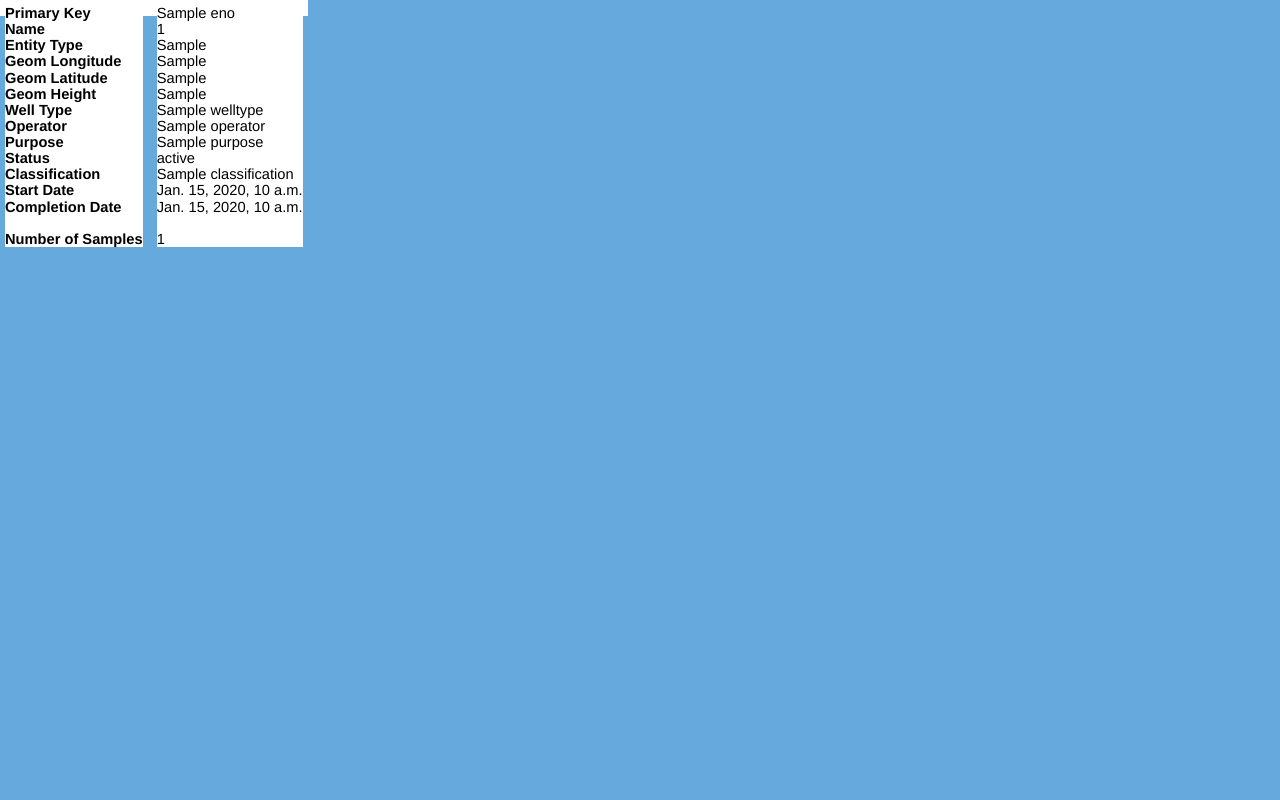
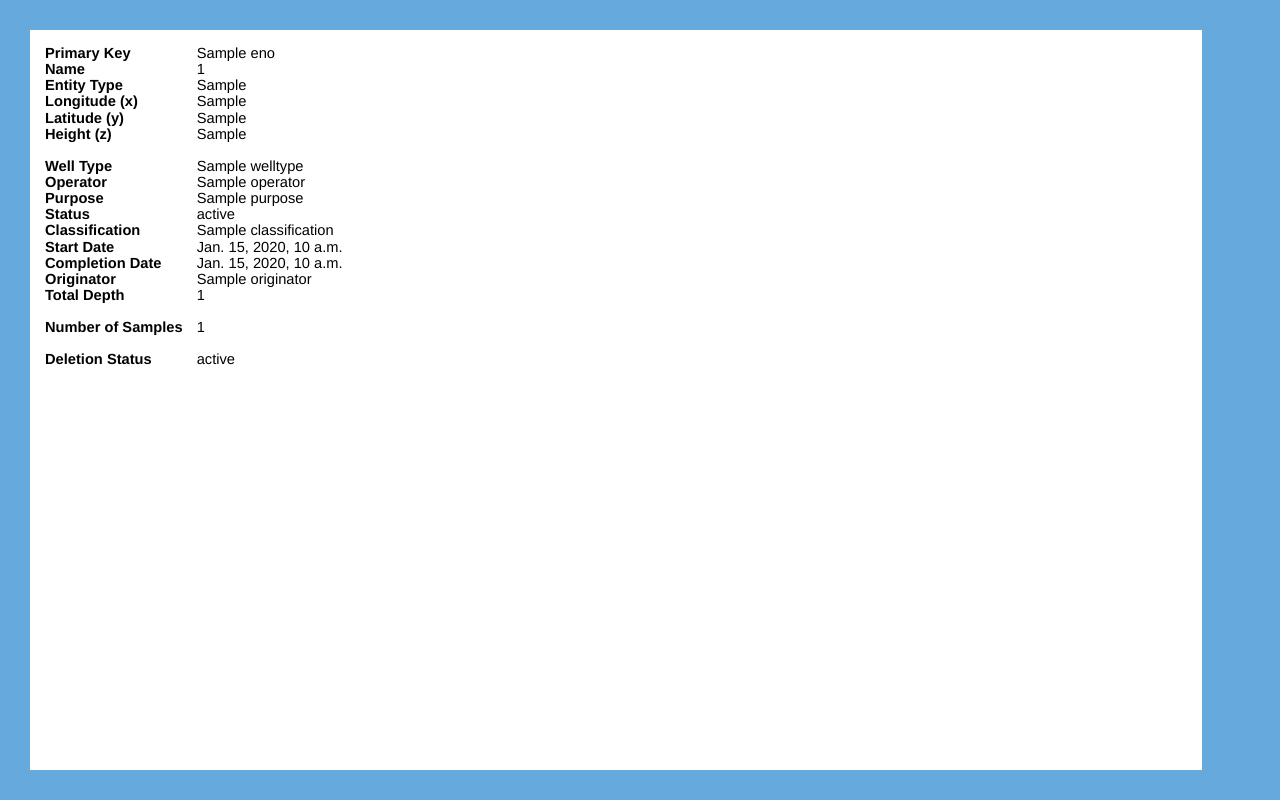
Before and after one commit to comtesacristain/rdis, a Django app: template data_manager/templates/duplicates/duplicate.html in a window 1280 px wide. Run offline with Django 3.2, Linux system fonts and the light colour scheme; the template is opened without the code that fills it: most values are stand-ins (such as "Sample title", 1, 10 or a date in 2020).

Commit message:
Added templates

```diff
--- a/data_manager/templates/duplicates/duplicate.html
+++ b/data_manager/templates/duplicates/duplicate.html
@@ -1,14 +1,22 @@
+<!doctype html> <!-- html5 -->
+<html lang="en"> <!-- lang="xx" is allowed, but NO xmlns="http://www.w3.org/1999/xhtml", lang:xml="", and so on -->
+<head>
+<meta http-equiv="x-ua-compatible" content="IE=Edge"/>
 {% load staticfiles %}
 
 <link rel="stylesheet" type="text/css" href="{% static 'style.css' %}" />
+</head>
+<body>
+<div class="content">
 <div class="duplicate">
   <div class="table header">
 	  <div>Primary Key</div>
 	  <div>Name</div>
 	  <div>Entity Type</div>
-	  <div>Geom Longitude</div>
-	  <div>Geom Latitude</div>
-	  <div>Geom Height</div>
+	  <div>Longitude (x)</div>
+	  <div>Latitude (y)</div>
+	  <div>Height (z)</div>
+	  <div></div>
 	  <div>Well Type</div>
 	  <div>Operator</div>
 	  <div>Purpose</div>
@@ -16,8 +24,12 @@
 	  <div>Classification</div>
 	  <div>Start Date</div>
 	  <div>Completion Date</div>
+	  <div>Originator</div>
+	  <div>Total Depth</div>
 	  <div></div>
 	  <div>Number of Samples</div>
+	  <div></div>
+	  <div>Deletion Status</div>
 
   </div>
   {%for duplicate in duplicate_entities%}
@@ -25,20 +37,28 @@
 	  <div>{{duplicate.eno}}</div>
 	  <div>{{duplicate.entityid}}</div>
 	  <div>{{duplicate.entity_type}}</div>
-	   <div>{{duplicate.geom.x}}</div>
-	    <div>{{duplicate.geom.y}}</div>
-		 <div>{{duplicate.geom.z}}</div>
-	  <div>{{duplicate.well.welltype}}</div>
-	  <div>{{duplicate.well.operator}}</div>
-	  <div>{{duplicate.well.purpose}}</div>
-	  <div>{{duplicate.well.status}}</div>
-	  <div>{{duplicate.well.classification}}</div>
-	  <div>{{duplicate.well.start_date}}</div>
-	  <div>{{duplicate.well.completion_date}}</div>
+	   <div>{{duplicate.x}}</div>
+	    <div>{{duplicate.y}}</div>
+		 <div>{{duplicate.z}}</div>
 	  <div></div>
-	  <div>{{duplicate.sample_set.count}}</div>
+	  <div>{{duplicate.entity.well.welltype}}</div>
+	  <div>{{duplicate.entity.well.operator}}</div>
+	  <div>{{duplicate.entity.well.purpose}}</div>
+	  <div>{{duplicate.entity.well.status}}</div>
+	  <div>{{duplicate.entity.well.classification}}</div>
+	  <div>{{duplicate.entity.well.start_date}}</div>
+	  <div>{{duplicate.entity.well.completion_date}}</div>
+	  <div>{{duplicate.entity.well.originator}}</div>
+	  <div>{{duplicate.entity.well.total_depth}}</div>
+	  <div></div>
+	  <div>{{duplicate.entity.sample_set.count}}</div>
+	  <div></div>
+	  <div>{{duplicate.deletion_status}}</div>
 
 
   </div>
 {% endfor %}
 </div>
+</div>
+</body>
+</html>
```
Also changed, not shown: data_manager/templates/duplicates/index.html (+32 -0 lines).
